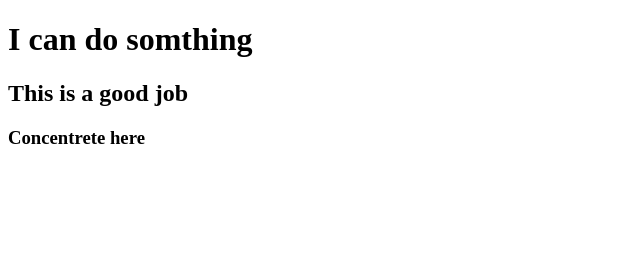
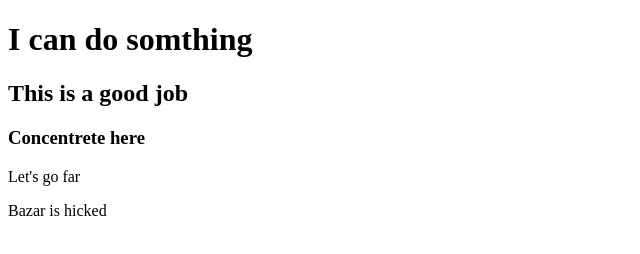
Before and after one commit to aruproton/my-scond-repo, a plain HTML site: page index.html in a window 1280 px wide. Shown: the whole page, without its empty margins (0-640 px from the left). Drawn offline with Linux system fonts and the light colour scheme.

Commit message:
styles added

```diff
--- a/index.html
+++ b/index.html
@@ -5,10 +5,13 @@
     <meta http-equiv="X-UA-Compatible" content="IE=edge">
     <meta name="viewport" content="width=device-width, initial-scale=1.0">
     <title>My Second Github Repo</title>
+    <link rel="stylesheet" href="style.css">
 </head>
 <body>
     <h1>I can do somthing</h1>
     <h2>This is a good job</h2>
     <h3>Concentrete here</h3>
+    <p>Let's go far</p>
+    <p>Bazar is hicked</p>
 </body>
 </html>
```
Also changed, not shown: style.css (added).
